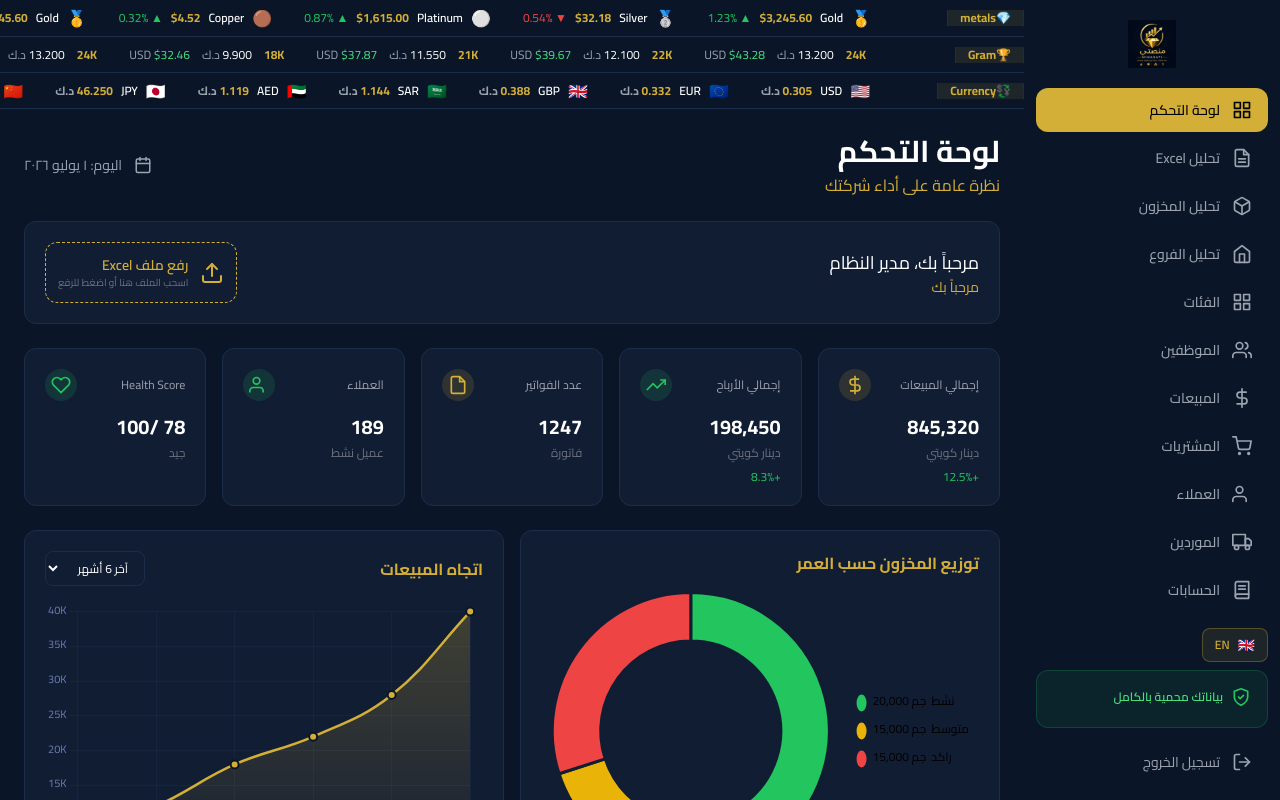
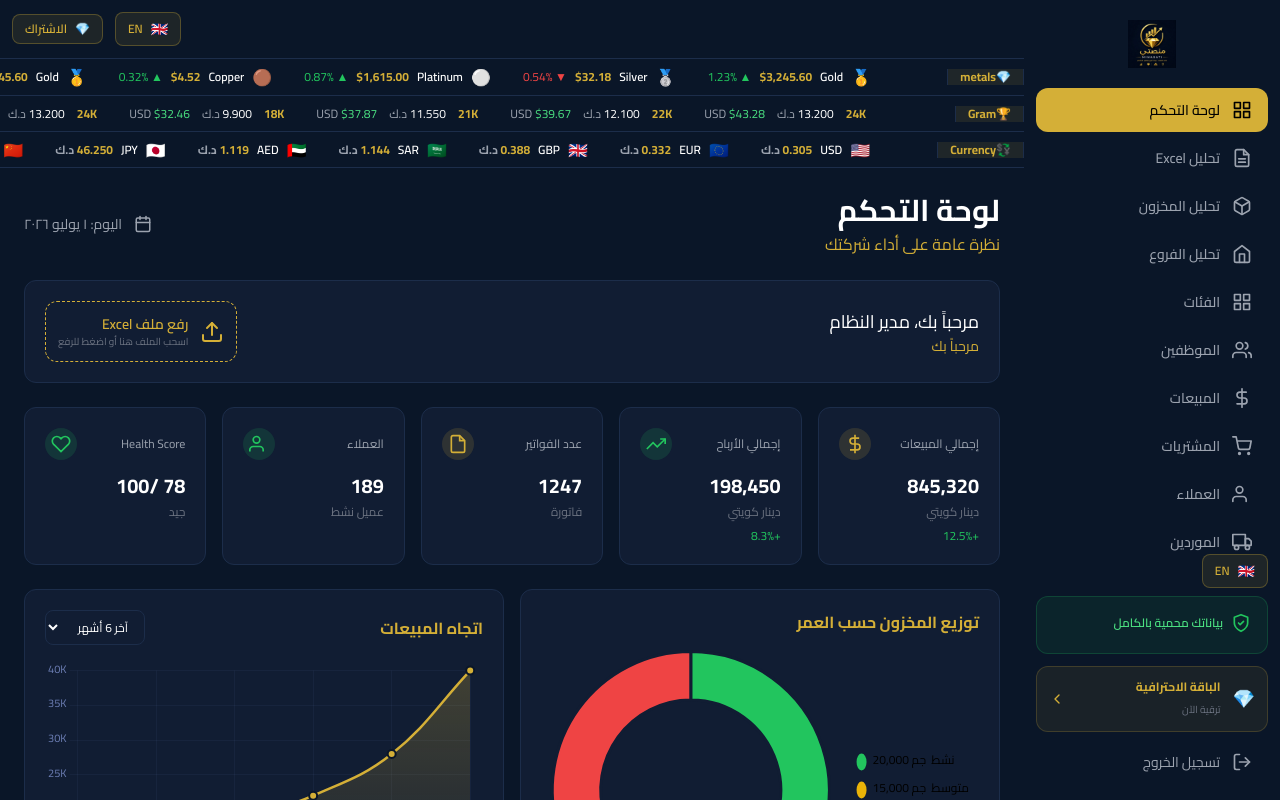
Before and after one commit to wadiwadi1975-spec/twqeet-intelligence, a Next.js app in the folder frontend/: page / in a window 1280 px wide. Shown: the top 800 px of the page. Built offline with nearby package versions, Linux system fonts and the light colour scheme; no server answers.

Commit message:
feat: add language switcher and subscription badge to sidebar and header

```diff
--- a/frontend/components/Sidebar.tsx
+++ b/frontend/components/Sidebar.tsx
@@ -7,7 +7,7 @@ import { useLang } from '../contexts/LangContext';
 
 export default function Sidebar({ onClose }: { onClose?: () => void }) {
   const router = useRouter();
-  const { t } = useLang();
+  const { t, lang } = useLang();
 
   const menuItems = [
     { name: t.nav.dashboard, path: '/', icon: (
@@ -137,6 +137,18 @@ export default function Sidebar({ onClose }: { onClose?: () => void }) {
         </div>
       </div>
 
+      {/* Subscription Badge */}
+      <Link href="/pricing" onClick={handleNavClick} className="mx-3 mb-2 p-3 rounded-xl flex items-center gap-3 transition-all hover:bg-white/5" style={{ backgroundColor: 'rgba(212,175,55,0.08)', border: '1px solid rgba(212,175,55,0.2)' }}>
+        <span className="text-lg">💎</span>
+        <div className="flex-1">
+          <span className="text-gold text-xs font-bold block">{lang === 'ar' ? 'الباقة الاحترافية' : 'Pro Plan'}</span>
+          <span className="text-gray-500 text-[10px]">{lang === 'ar' ? 'ترقية الآن' : 'Upgrade now'}</span>
+        </div>
+        <svg width="16" height="16" viewBox="0 0 24 24" fill="none" stroke="#D4AF37" strokeWidth="2" strokeLinecap="round" strokeLinejoin="round">
+          <polyline points="15 18 9 12 15 6"/>
+        </svg>
+      </Link>
+
       <div className="px-3 pb-4">
         <button
           onClick={handleLogout}
--- a/frontend/layouts/AuthLayout.tsx
+++ b/frontend/layouts/AuthLayout.tsx
@@ -1,9 +1,18 @@
 import React from 'react';
 import Logo from '../components/Logo';
+import LanguageSwitcher from '../components/LanguageSwitcher';
+import { useLang } from '../contexts/LangContext';
 
 export default function AuthLayout({ children }: { children: React.ReactNode }) {
+  const { lang } = useLang();
+
   return (
     <div className="min-h-screen flex flex-col items-center justify-center p-4" style={{ backgroundColor: '#0a1628' }}>
+      {/* Language Switcher - Top */}
+      <div className="absolute top-4 left-4">
+        <LanguageSwitcher />
+      </div>
+
       <div className="mb-10">
         <Logo size="lg" />
       </div>
@@ -11,8 +20,10 @@ export default function AuthLayout({ children }: { children: React.ReactNode })
         {children}
       </div>
       <div className="mt-10 text-center">
-        <p className="text-gold text-sm mb-1 opacity-70">ذكاء القرارات.. لزيادة الربح وتقليل المخاطر</p>
-        <p className="text-gray-600 text-xs">© 2024 منصتي MINASATI - جميع الحقوق محفوظة wadi-1975</p>
+        <p className="text-gold text-sm mb-1 opacity-70">
+          {lang === 'ar' ? 'ذكاء القرارات.. لزيادة الربح وتقليل المخاطر' : 'Smart Decisions.. Increase profit and reduce risks'}
+        </p>
+        <p className="text-gray-600 text-xs">© 2024 MINASATI - {lang === 'ar' ? 'جميع الحقوق محفوظة wadi-1975' : 'All rights reserved wadi-1975'}</p>
       </div>
     </div>
   );
--- a/frontend/layouts/Layout.tsx
+++ b/frontend/layouts/Layout.tsx
@@ -2,6 +2,8 @@ import React, { useState } from 'react';
 import Sidebar from '../components/Sidebar';
 import PriceTicker from '../components/PriceTicker';
 import LanguageSwitcher from '../components/LanguageSwitcher';
+import Link from 'next/link';
+import { useLang } from '../contexts/LangContext';
 
 interface LayoutProps {
   children: React.ReactNode;
@@ -9,6 +11,7 @@ interface LayoutProps {
 
 export default function Layout({ children }: LayoutProps) {
   const [sidebarOpen, setSidebarOpen] = useState(false);
+  const { lang } = useLang();
 
   return (
     <div className="flex min-h-screen" style={{ backgroundColor: '#0a1628' }}>
@@ -24,6 +27,15 @@ export default function Layout({ children }: LayoutProps) {
 
       {/* Main Content */}
       <main className="flex-1 overflow-auto min-w-0">
+        {/* Top Bar - Desktop */}
+        <div className="hidden lg:flex items-center justify-end gap-3 p-3 border-b" style={{ borderColor: '#1c2d4a' }}>
+          <LanguageSwitcher />
+          <Link href="/pricing" className="flex items-center gap-2 px-3 py-1.5 rounded-lg text-xs font-semibold transition-all" style={{ backgroundColor: 'rgba(212,175,55,0.1)', border: '1px solid rgba(212,175,55,0.3)', color: '#D4AF37' }}>
+            <span>💎</span>
+            <span>{lang === 'ar' ? 'الاشتراك' : 'Subscribe'}</span>
+          </Link>
+        </div>
+
         {/* Mobile Header */}
         <div className="lg:hidden flex items-center justify-between p-3 border-b" style={{ borderColor: '#1c2d4a', backgroundColor: '#0a1628' }}>
           <button onClick={() => setSidebarOpen(true)} className="p-2 rounded-lg" style={{ backgroundColor: 'rgba(212,175,55,0.1)' }}>
@@ -33,7 +45,12 @@ export default function Layout({ children }: LayoutProps) {
               <line x1="3" y1="18" x2="21" y2="18" />
             </svg>
           </button>
-          <LanguageSwitcher />
+          <div className="flex items-center gap-2">
+            <Link href="/pricing" className="p-2 rounded-lg text-gold" style={{ backgroundColor: 'rgba(212,175,55,0.1)' }}>
+              💎
+            </Link>
+            <LanguageSwitcher />
+          </div>
         </div>
 
         <PriceTicker />
```
